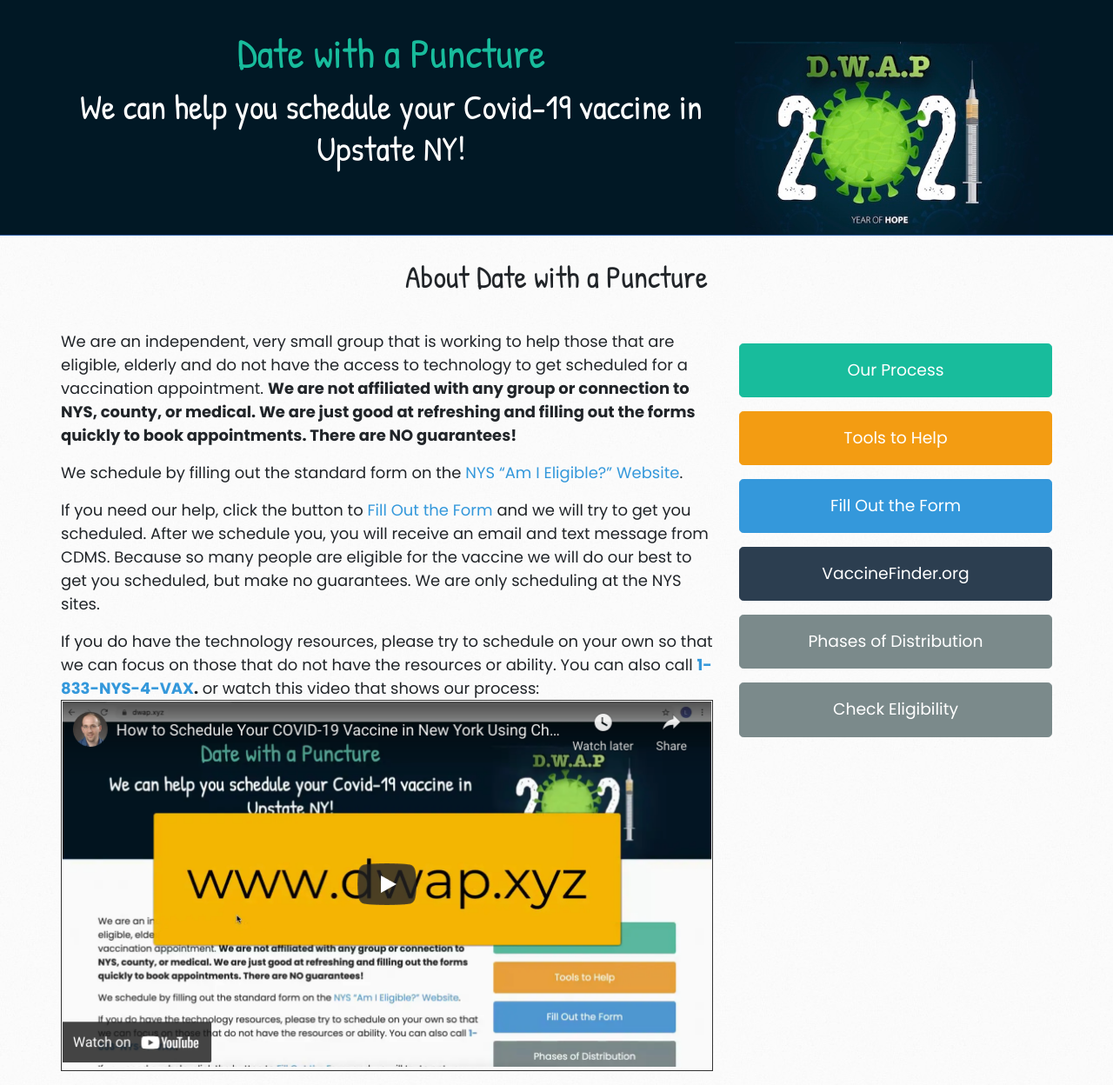
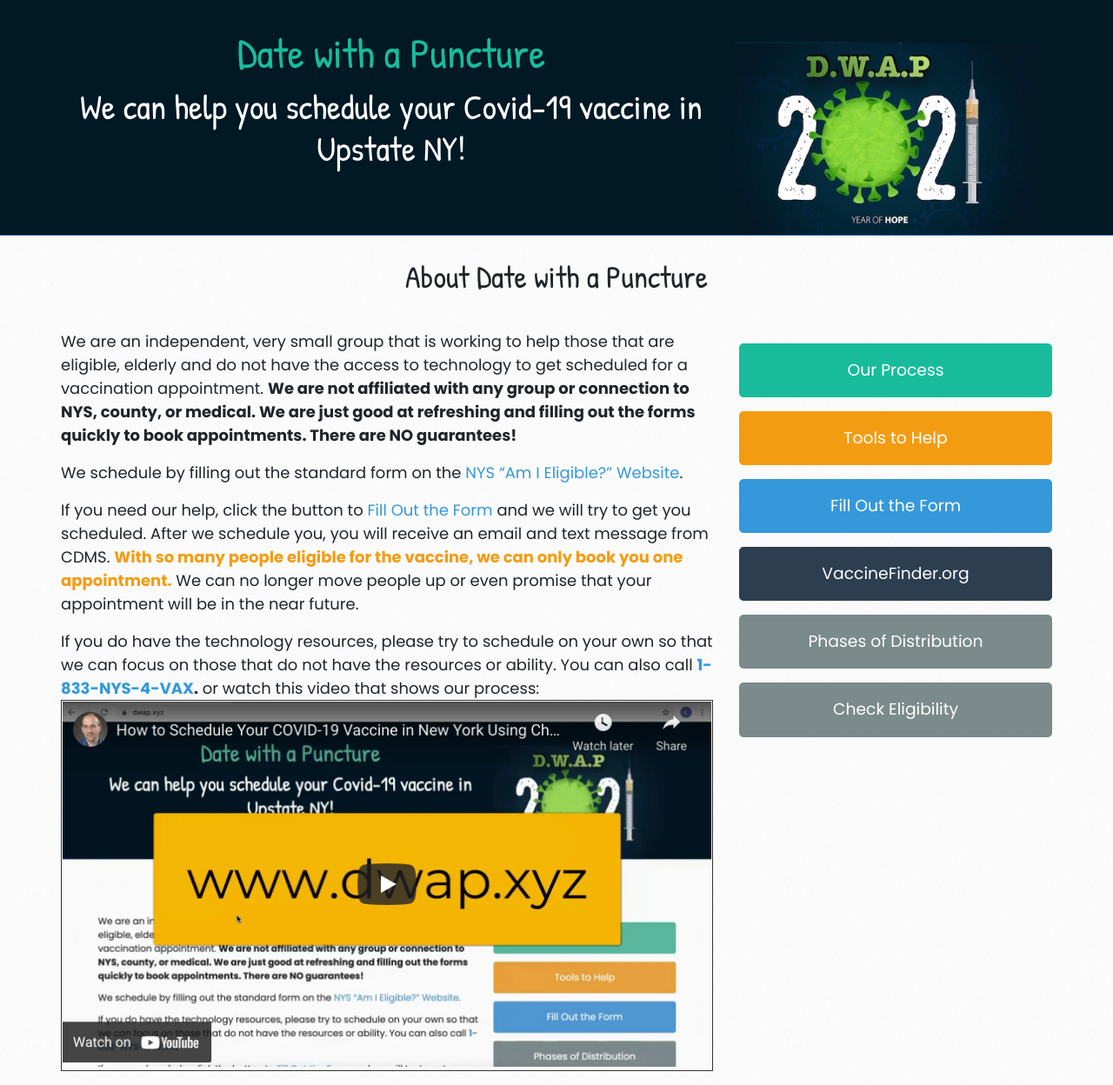
Before and after one commit to loganrath/dwap-main, a Jekyll site: the page built from index.html, in a window 1280 px wide. Shown: the whole page at 87% size. Built offline with Jekyll 4.4.1, drawn with Linux system fonts in a browser that asks for light colours; nearby versions of some CDN libraries.

Commit message:
Update index.html

```diff
--- a/index.html
+++ b/index.html
@@ -9,7 +9,7 @@
 
       <p>We schedule by filling out the standard form on the <a href="https://am-i-eligible.covid19vaccine.health.ny.gov/" target="_blank">NYS “Am I Eligible?” Website</a>.</p>
 
-      <p>If you need our help, click the button to <a href="/form" target="_blank">Fill Out the Form</a> and we will try to get you scheduled. After we schedule you, you will receive an email and text message from CDMS. Because so many people are eligible for the vaccine we will do our best to get you scheduled, but make no guarantees. We are only scheduling at the NYS sites.</p>
+      <p>If you need our help, click the button to <a href="/form" target="_blank">Fill Out the Form</a> and we will try to get you scheduled. After we schedule you, you will receive an email and text message from CDMS. <strong class="text-warning">With so many people eligible for the vaccine, we can only book you one appointment.</strong> We can no longer move people up or even promise that your appointment will be in the near future.</p>
 
       <p>If you do have the technology resources, please try to schedule on your own so that we can focus on those that do not have the resources or ability. You can also call  <strong><a href="tel:18336974829">1-833-NYS-4-VAX</a>.</strong> or watch this video that shows our process:<br /><a href="/video"><img src="/assets/images/youtube-how.png" class="img-fluid" alt="YouTube Video"></a></p>
 
```
